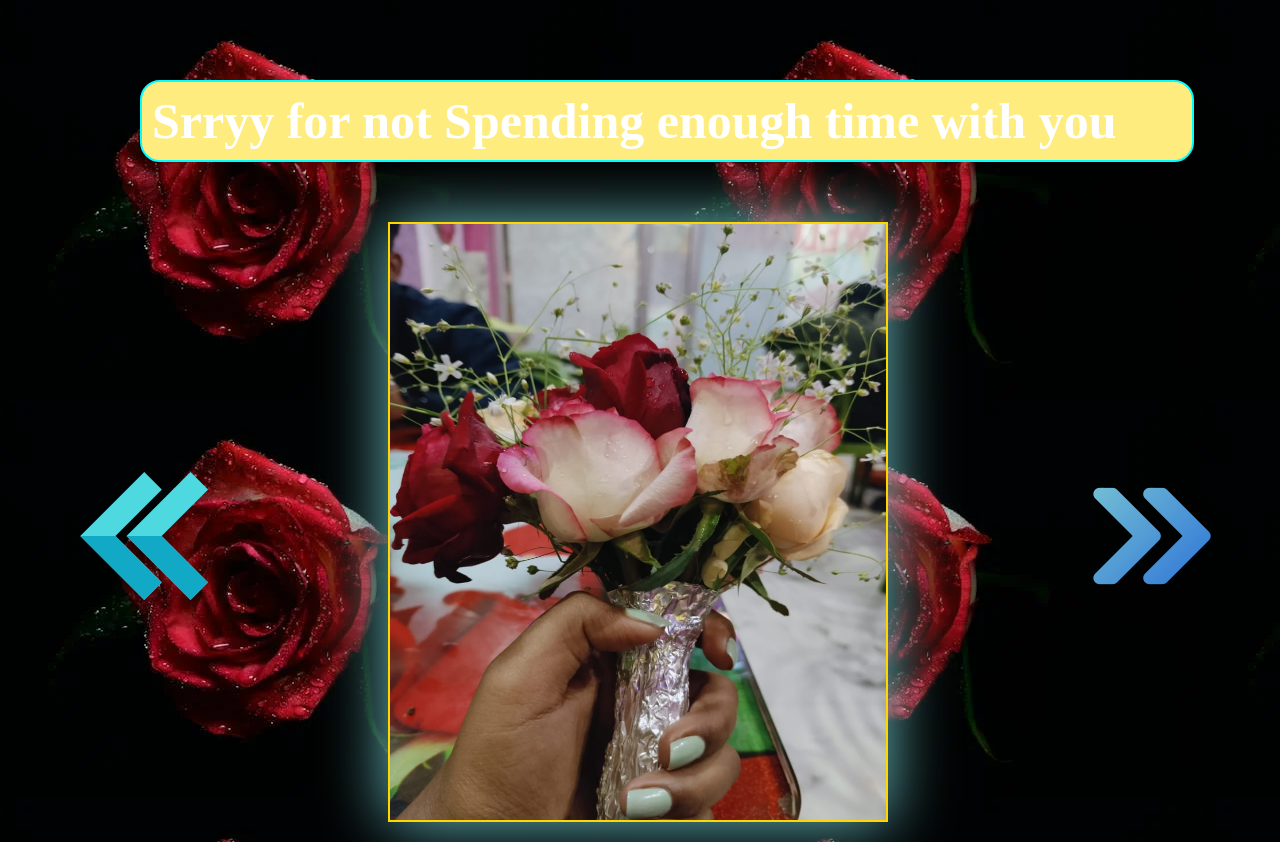
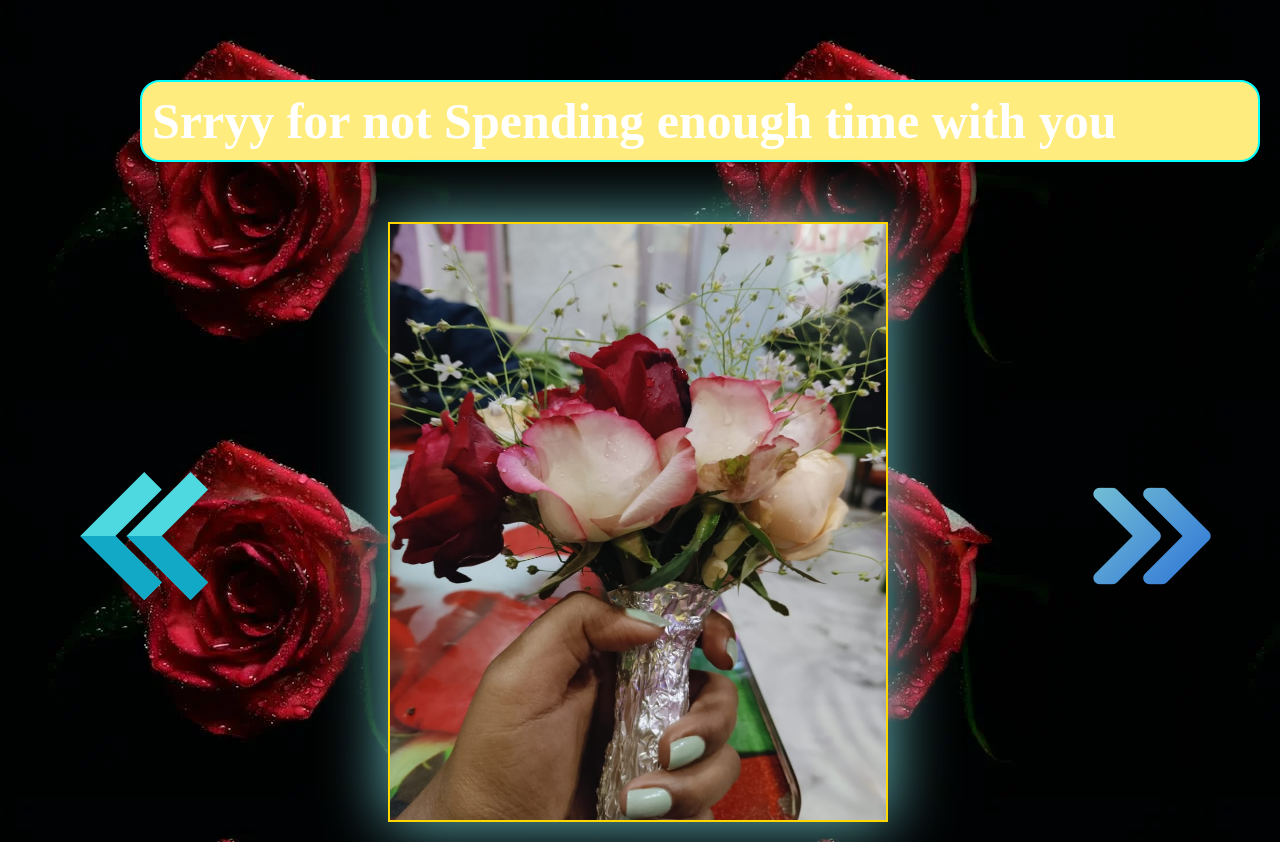
Before and after one commit to Ranitpal-003-07/Valentine, a plain HTML site: page index.html in a window 1280 px wide. Drawn offline with Linux system fonts and the light colour scheme.

Commit message:
Update index.html

```diff
--- a/index.html
+++ b/index.html
@@ -20,7 +20,7 @@
             font-size: 50px;
             font-weight:900;
             background-color: rgb(255, 236, 126);
-            width:85%;
+            width:auto;
             border-radius: 20px;
             margin-top:60px ;
             margin-left: 120px;
```
